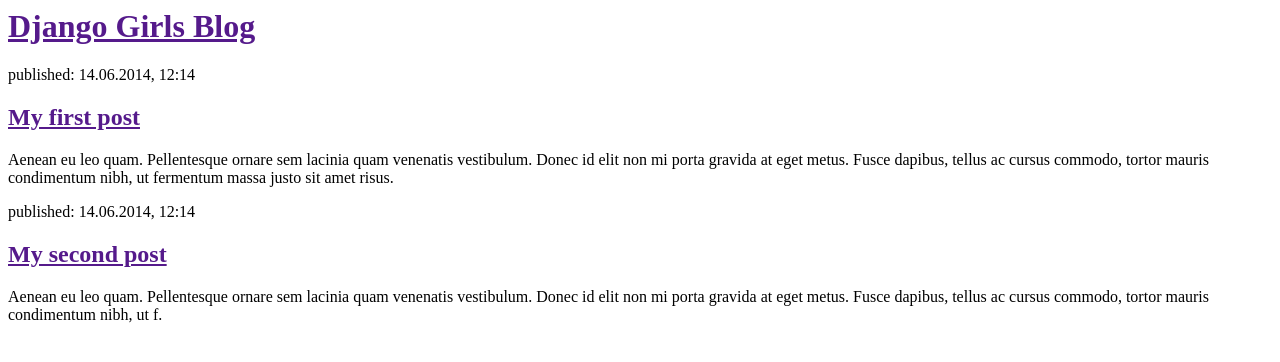
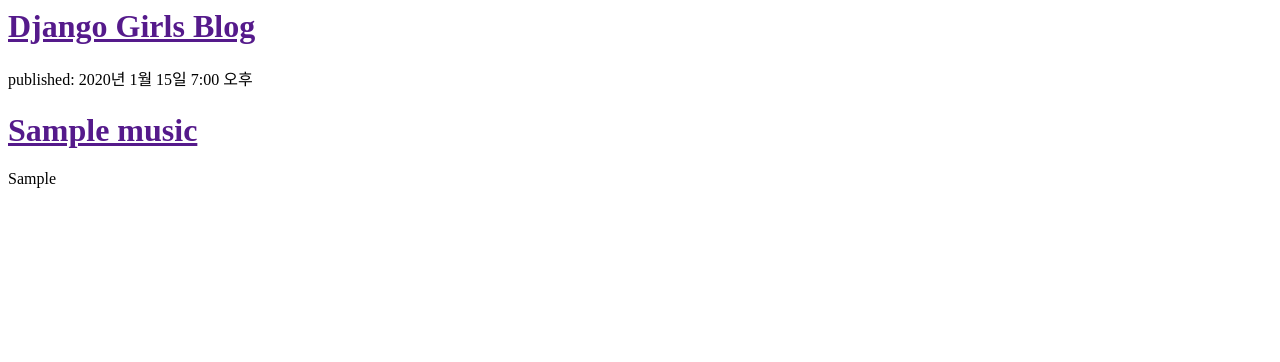
Before and after one commit to jeein2222/gradProject, a Django app: page / in a window 1280 px wide. Shown: the top 362 px of the page. Run offline with Django 4.2, Linux system fonts and the light colour scheme; tables that the repository leaves empty hold one stand-in row (values such as "Sample post").

Commit message:
Modified templates to display musics from database.

```diff
--- a/lyricmd/templates/lyricmd/music_list.html
+++ b/lyricmd/templates/lyricmd/music_list.html
@@ -6,17 +6,13 @@
         <div>
             <h1><a href="">Django Girls Blog</a></h1>
         </div>
+        {% for music in musics %}
+        <div>
+            <p>published: {{ music.published_date }}</p>
+            <h1><a href="">{{ music.title }}</a></h1>
+            <p>{{ music.lyric|linebreaksbr }}</p>
+        </div>
+    {% endfor %}
 
-        <div>
-            <p>published: 14.06.2014, 12:14</p>
-            <h2><a href="">My first post</a></h2>
-            <p>Aenean eu leo quam. Pellentesque ornare sem lacinia quam venenatis vestibulum. Donec id elit non mi porta gravida at eget metus. Fusce dapibus, tellus ac cursus commodo, tortor mauris condimentum nibh, ut fermentum massa justo sit amet risus.</p>
-        </div>
-
-        <div>
-            <p>published: 14.06.2014, 12:14</p>
-            <h2><a href="">My second post</a></h2>
-            <p>Aenean eu leo quam. Pellentesque ornare sem lacinia quam venenatis vestibulum. Donec id elit non mi porta gravida at eget metus. Fusce dapibus, tellus ac cursus commodo, tortor mauris condimentum nibh, ut f.</p>
-        </div>
     </body>
 </html>
--- a/lyricmd/views.py
+++ b/lyricmd/views.py
@@ -1,5 +1,8 @@
 from django.shortcuts import render
+from django.utils import timezone
+from .models import Music
 
 # Create your views here.
 def music_list(request):
-    return render(request,'lyricmd/music_list.html',{})
+    musics=Music.objects.filter(published_date__lte=timezone.now()).order_by('published_date')
+    return render(request,'lyricmd/music_list.html',{'musics':musics})
```
